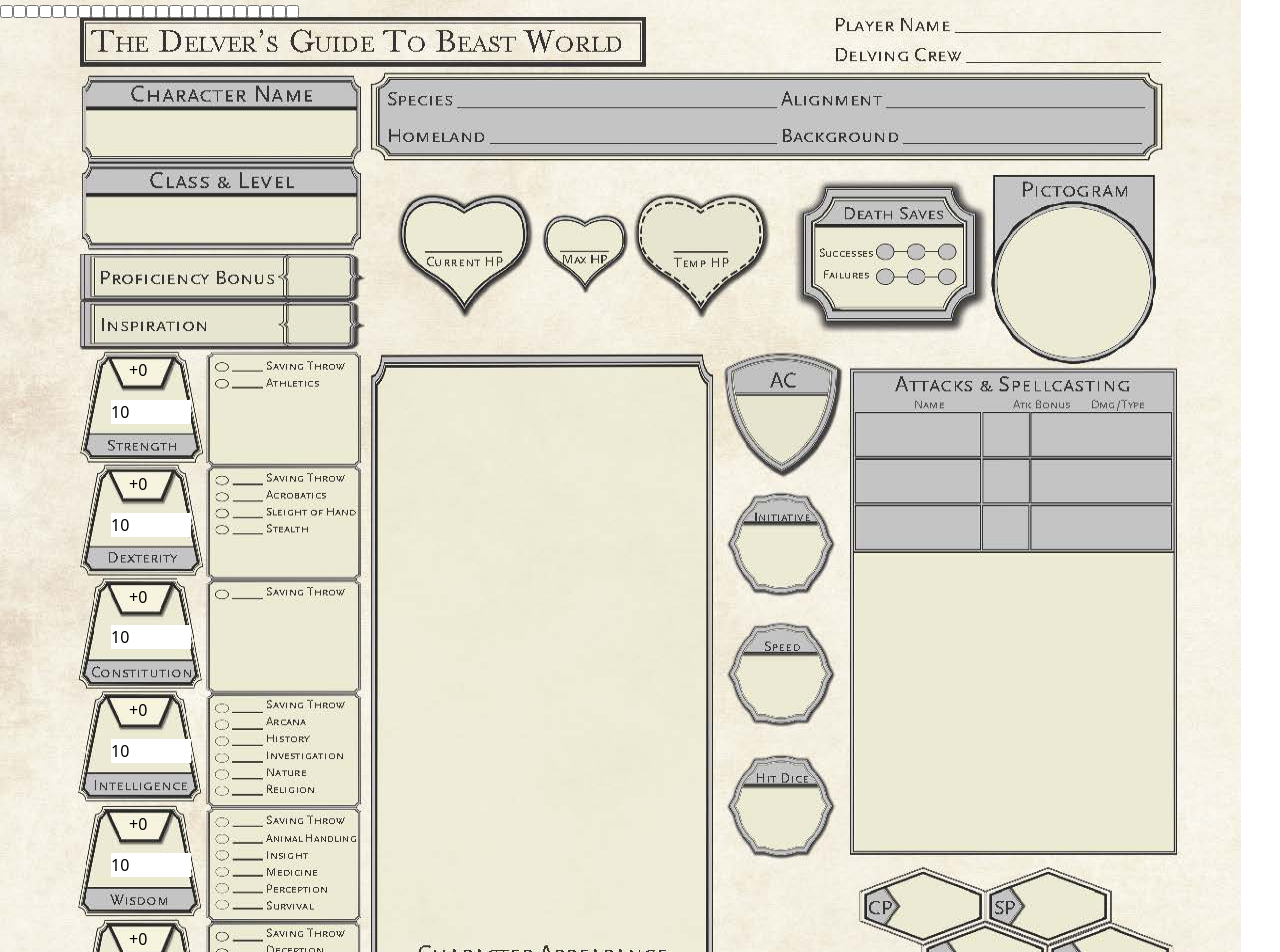
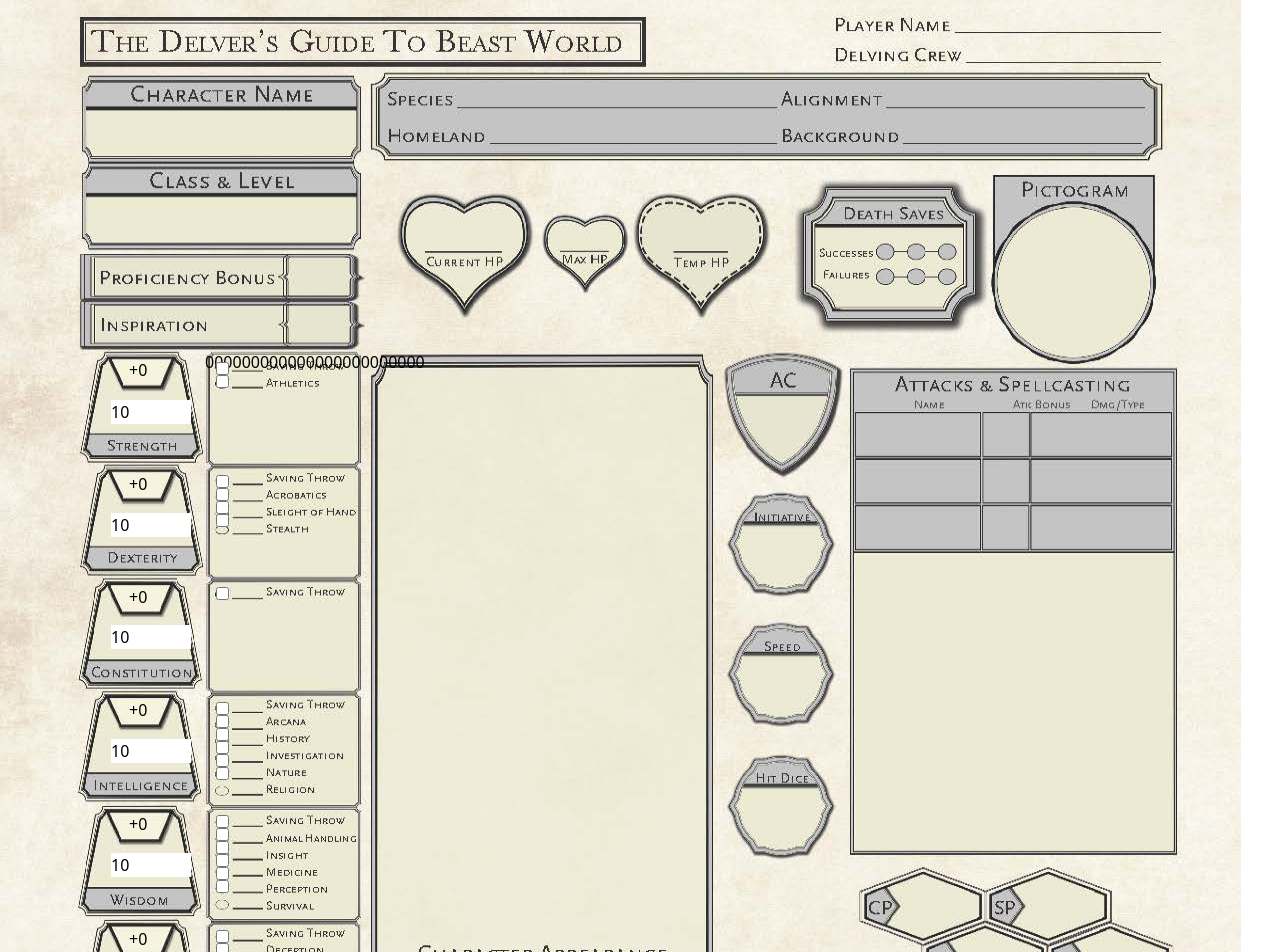
Before and after one commit to nodebotanist/beastworld-character-sheet, a Next.js app: page / in a window 1280 px wide. Shown: the top 952 px of the page. Built offline with nearby package versions, Linux system fonts and the light colour scheme.

Commit message:
Got checkboxes positioned

```diff
--- a/components/skills-block.tsx
+++ b/components/skills-block.tsx
@@ -56,46 +56,76 @@ export default class SkillsBlock extends Component {
     }
 
     render() {
-        return <>
+        return <div className="skills">
             <form id="skill-profs" onSubmit={(e) => e.preventDefault()}>
-                <input type="checkbox" name="str-saving-throw-prof" id="str-saving-throw-prof" checked={this.state.strSavingThrowProf}/>
-                <input type="checkbox" name="athletics-prof" id="athletics-prof" />
-                <input type="checkbox" name="dex-saving-throw-prof" id="dex-saving-throw-prof" />
-                <input type="checkbox" name="acrobatics-prof" id="acrobatics-prof" />
-                <input type="checkbox" name="sleightOfHand-prof" id="sleightOfHand-prof" />
-                <input type="checkbox" name="str-prof" id="str-prof" />
-                <input type="checkbox" name="str-prof" id="str-prof" />
-                <input type="checkbox" name="str-prof" id="str-prof" />
-                <input type="checkbox" name="str-prof" id="str-prof" />
-                <input type="checkbox" name="str-prof" id="str-prof" />
-                <input type="checkbox" name="str-prof" id="str-prof" />
-                <input type="checkbox" name="str-prof" id="str-prof" />
-                <input type="checkbox" name="str-prof" id="str-prof" />
-                <input type="checkbox" name="str-prof" id="str-prof" />
-                <input type="checkbox" name="str-prof" id="str-prof" />
-                <input type="checkbox" name="str-prof" id="str-prof" />
-                <input type="checkbox" name="str-prof" id="str-prof" />
-                <input type="checkbox" name="str-prof" id="str-prof" />
-                <input type="checkbox" name="str-prof" id="str-prof" />
-                <input type="checkbox" name="str-prof" id="str-prof" />
-                <input type="checkbox" name="str-prof" id="str-prof" />
-                <input type="checkbox" name="str-prof" id="str-prof" />
-                <input type="checkbox" name="str-prof" id="str-prof" />
+                <div className="str-skill-profs">
+                    <input type="checkbox" name="strSavingThrow-prof" id="strSavingThrow-prof" checked={this.state.strSavingThrowProf} onChange={this.handleProficiencyChange}/>
+                    <input type="checkbox" name="athletics-prof" id="athletics-prof"  checked={this.state.athleticsProf} onChange={this.handleProficiencyChange}/>
+                </div>
+                <div className="dex-skill-profs">
+                    <input type="checkbox" name="dexSavingThrow-prof" id="dexSavingThrow-prof"  checked={this.state.dexSavingThrowProf} onChange={this.handleProficiencyChange}/>
+                    <input type="checkbox" name="acrobatics-prof" id="acrobatics-prof"  checked={this.state.acrobaticsProf} onChange={this.handleProficiencyChange}/>
+                    <input type="checkbox" name="sleightOfHand-prof" id="sleightOfHand-prof"  checked={this.state.sleightOfHandProf} onChange={this.handleProficiencyChange}/>
+                    <input type="checkbox" name="stealth-prof" id="stealth-prof"  checked={this.state.stealthProf} onChange={this.handleProficiencyChange}/>
+                </div>
+                <div className="con-skill-profs">
+                    <input type="checkbox" name="conSavingThrow-prof" id="conSavingThrow-prof"  checked={this.state.conSavingThrowProf} onChange={this.handleProficiencyChange}/>
+                </div>
+                <div className="int-skill-profs">
+                    <input type="checkbox" name="intSavingThrow-prof" id="intSavingThrow-prof"  checked={this.state.intSavingThrowProf} onChange={this.handleProficiencyChange}/>
+                    <input type="checkbox" name="arcana-prof" id="arcana-prof"  checked={this.state.arcanaProf} onChange={this.handleProficiencyChange}/>
+                    <input type="checkbox" name="history-prof" id="history-prof"  checked={this.state.historyProf} onChange={this.handleProficiencyChange}/>
+                    <input type="checkbox" name="investigation-prof" id="investigation-prof"  checked={this.state.investigationProf} onChange={this.handleProficiencyChange}/>
+                    <input type="checkbox" name="nature-prof" id="nature-prof"  checked={this.state.natureProf} onChange={this.handleProficiencyChange}/>
+                    <input type="checkbox" name="religion-prof" id="religion-prof"  checked={this.state.religionProf} onChange={this.handleProficiencyChange}/>
+                </div>
+                <div className="wis-skill-profs">
+                    <input type="checkbox" name="wisSavingThrow-prof" id="wisSavingThrow-prof"  checked={this.state.wisSavingThrowProf} onChange={this.handleProficiencyChange}/>
+                    <input type="checkbox" name="animalHandling-prof" id="animalHandling-prof"  checked={this.state.animalHandlingProf} onChange={this.handleProficiencyChange}/>
+                    <input type="checkbox" name="insight-prof" id="insight-prof"  checked={this.state.insightProf} onChange={this.handleProficiencyChange}/>
+                    <input type="checkbox" name="medicine-prof" id="medicine-prof"  checked={this.state.medicineProf} onChange={this.handleProficiencyChange}/>
+                    <input type="checkbox" name="perception-prof" id="perception-prof"  checked={this.state.perceptionProf} onChange={this.handleProficiencyChange}/>
+                    <input type="checkbox" name="survival-prof" id="survival-prof"  checked={this.state.survivalProf} onChange={this.handleProficiencyChange}/>
+                </div>
+                <div className="cha-skill-profs">
+                    <input type="checkbox" name="chaSavingThrow-prof" id="chaSavingThrow-prof"  checked={this.state.chaSavingThrowProf} onChange={this.handleProficiencyChange}/>
+                    <input type="checkbox" name="deception-prof" id="deception-prof"  checked={this.state.deceptionProf} onChange={this.handleProficiencyChange}/>
+                    <input type="checkbox" name="intimidation-prof" id="intimidation-prof"  checked={this.state.intimidationProf} onChange={this.handleProficiencyChange}/>
+                    <input type="checkbox" name="performance-prof" id="performance-prof"  checked={this.state.performanceProf} onChange={this.handleProficiencyChange}/>
+                    <input type="checkbox" name="persuasion-prof" id="persuasion-prof"  checked={this.state.persuasionProf} onChange={this.handleProficiencyChange}/>
+                </div>
             </form>
             <div id="skill-values">
+                <span id="strSavingThrow">{this.state.strSavingThrow}</span>
+                <span id="athletics">{this.state.athletics}</span>
+                <span id="dexSavingThrow">{this.state.dexSavingThrow}</span>
+                <span id="acrobatics">{this.state.acrobatics}</span>
+                <span id="sleightOfHand">{this.state.sleightOfHand}</span>
+                <span id="stealth">{this.state.stealth}</span>
+                <span id="conSavingThrow">{this.state.conSavingThrow}</span>
+                <span id="intSavingThrow">{this.state.intSavingThrow}</span>
+                <span id="arcana">{this.state.arcana}</span>
+                <span id="history">{this.state.history}</span>
+                <span id="investigation">{this.state.investigation}</span>
+                <span id="nature">{this.state.nature}</span>
+                <span id="religion">{this.state.religion}</span>
+                <span id="wisSavingThrow">{this.state.wisSavingThrow}</span>
+                <span id="animalHandling">{this.state.animalHandling}</span>
+                <span id="insight">{this.state.insight}</span>
+                <span id="medicine">{this.state.medicine}</span>
+                <span id="perception">{this.state.perception}</span>
+                <span id="survival">{this.state.survival}</span>
+                <span id="chaSavingThrow">{this.state.chaSavingThrow}</span>
+                <span id="deception">{this.state.deception}</span>
+                <span id="intimidation">{this.state.intimidation}</span>
+                <span id="performance">{this.state.performance}</span>
+                <span id="persuasion">{this.state.persuasion}</span>
             </div>
-        </>
+        </div>
     }
 
-    onStatsChange = (event) => {
-        let statToChange = event.target.id.split('-')[1]
-        let modifier = Math.floor((event.target.value - 10) / 2).toString()
-        let modifierKey = statToChange + "_mod"
-        modifier = parseInt(modifier, 10) >= 0 ? `+${modifier}`: modifier.toString()
-        this.setState({
-            [statToChange]: event.target.value,
-            [modifierKey]: modifier
-        })
+    handleProficiencyChange = (event) => {
+        console.log(event)
 
     }
 }
--- a/styles/globals.css
+++ b/styles/globals.css
@@ -77,3 +77,47 @@
     margin-top: 927px;
     margin-left: 129px;
 }
+
+/* Begin skills block */
+.skills {
+    position: absolute;
+    margin-top: 350px;
+    margin-left: 205px;
+    height: 685px;
+    width: 155px;
+}
+
+.skills #skill-profs {
+    position: relative;
+}
+
+.skills #skill-profs div {
+    position: absolute;
+    display: flex;
+    flex-direction: column;
+    margin-left: 11px;
+}
+
+.skills #skill-profs .str-skill-profs {
+    margin-top: 12px;
+}
+
+.skills #skill-profs .dex-skill-profs {
+    margin-top: 125px;
+}
+
+.skills #skill-profs .con-skill-profs {
+    margin-top: 237px;
+}
+
+.skills #skill-profs .int-skill-profs {
+    margin-top: 352px;
+}
+
+.skills #skill-profs .wis-skill-profs {
+    margin-top: 465px;
+}
+
+.skills #skill-profs .cha-skill-profs {
+    margin-top: 580px;
+}
```
